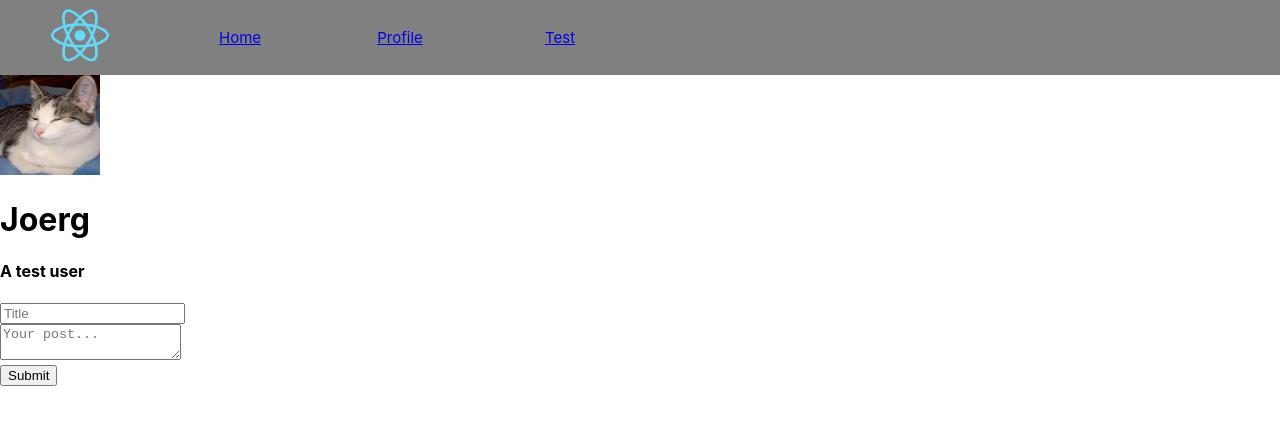
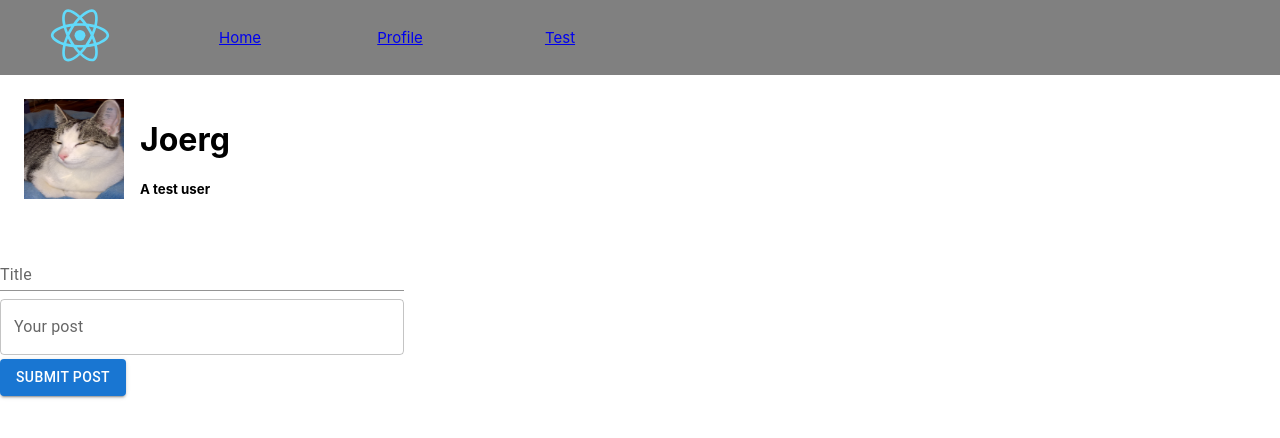
Before and after one commit to JoergSchmid/AlgoSocial, a React (Create React App) app: page / in a window 1280 px wide. Shown: the top 438 px of the page. Built offline with nearby package versions, Linux system fonts and the light colour scheme.

Commit message:
Implement a basic layout with MUI.

```diff
--- a/src/Profile/Post/Post.tsx
+++ b/src/Profile/Post/Post.tsx
@@ -1,10 +1,11 @@
+import { Typography } from "@mui/material";
 import { postType } from "../Profile";
 
 export default function Post(props: {post: postType}) {
     return (
         <>
-            <h2>{props.post.title}</h2>
-            <h4>{props.post.message}</h4>
+            <Typography variant="h4">{props.post.title}</Typography>
+            <Typography variant="body1">{props.post.message}</Typography>
         </>
     );
 }
--- a/src/Profile/Post/PostInput.tsx
+++ b/src/Profile/Post/PostInput.tsx
@@ -1,5 +1,6 @@
 import { useState } from "react";
 import { postType } from "../Profile";
+import { Button, TextField } from "@mui/material";
 
 type submitPostProps = {
     submitPost: (post: postType) => void;
@@ -14,20 +15,18 @@ export default function PostInput(props: submitPostProps) {
     const handleMessageChange = (event: any) => {
         setMessageValue(event.target.value);
     };
+    const handleSubmitButtonClick = (event: any) => {
+        props.submitPost({title: titleValue, message: messageValue});
+        event.preventDefault();
+        setTitleValue("");
+        setMessageValue("");
+    }
 
     return (
         <>
-            <form onSubmit={(event) => {
-                props.submitPost({title: titleValue, message: messageValue});
-                event.preventDefault();
-                setTitleValue("");
-                setMessageValue("");
-                }}>
-                <input type="text" value={titleValue} placeholder="Title" onChange={handleTitleChange}></input><br/>
-                <textarea value={messageValue} placeholder="Your post..." onChange={handleMessageChange}></textarea><br/>
-                <input type="submit" value={"Submit"}></input>
-            </form>
-
+            <TextField variant="standard" label="Title" value={titleValue} onChange={handleTitleChange} sx={{width: "40ch"}}></TextField><br/>
+            <TextField variant="outlined" label="Your post" value={messageValue} onChange={handleMessageChange} margin="dense" multiline sx={{width: "40ch"}}></TextField><br/>
+            <Button variant="contained" onClick={handleSubmitButtonClick}>Submit Post</Button>
         </>
     );
 }
--- a/src/Profile/Post/PostTimeline.tsx
+++ b/src/Profile/Post/PostTimeline.tsx
@@ -1,10 +1,25 @@
+import { styled } from "@mui/material/styles";
 import { postType } from "../Profile";
 import Post from "./Post";
+import Grid from "@mui/material/Unstable_Grid2";
+import Paper from "@mui/material/Paper";
+
+const Item = styled(Paper)(({ theme }) => ({
+    backgroundColor: theme.palette.mode === 'dark' ? '#1A2027' : '#eee',
+    ...theme.typography.body2,
+    padding: theme.spacing(1),
+    textAlign: 'center',
+    color: theme.palette.text.secondary,
+  }));
 
 export default function PostTimeline(props: {posts: postType[]}) {
-    return <> {
+    return <Grid container spacing={4}> {
         props.posts.map(post => {
-            return <Post post={post}/>;
+            return (
+                <Grid key={post.title}>
+                    <Item><Post post={post}/></Item>
+                </Grid>
+            );
         })
-    }</>
+    }</Grid>
 }
--- a/src/Profile/Profile.tsx
+++ b/src/Profile/Profile.tsx
@@ -3,27 +3,34 @@ import PostInput from "./Post/PostInput";
 import PostTimeline from "./Post/PostTimeline"
 import pic from "../static/images/Joerg.jpg"
 import { User } from "../App";
+import Grid from "@mui/material/Unstable_Grid2";
 
 export type postType = {
     title: string,
-    message: string
+    message: string,
+    post_id?: number
 }
 
 export default function Profile({user}: {user: User}) {
     const [posts, setPosts] = useState<postType[]>([]);
 
     function submitPost({title, message}: postType): void {
-        setPosts(posts => [...posts, {title, message}]);
+        setPosts(posts => [...posts, {title, message, post_id: posts.length}]);
     }
 
     return (
         <>
-            <img src={pic} alt="Profile" width="100px" height="100px"></img>
-            <h1>{user.name}</h1>
-            <h4>{user.description}</h4>
+            <Grid container spacing={2} sx={{m: 2}}>
+                <Grid>
+                    <img src={pic} alt="Profile" width="100px" height="100px" />
+                </Grid>
+                <Grid>
+                    <h1>{user.name}</h1>
+                    <h5>{user.description}</h5>
+                </Grid>
+            </Grid>
             <PostInput submitPost={submitPost}/>
             <PostTimeline posts={posts} />
-
         </>
     );
 }
```
